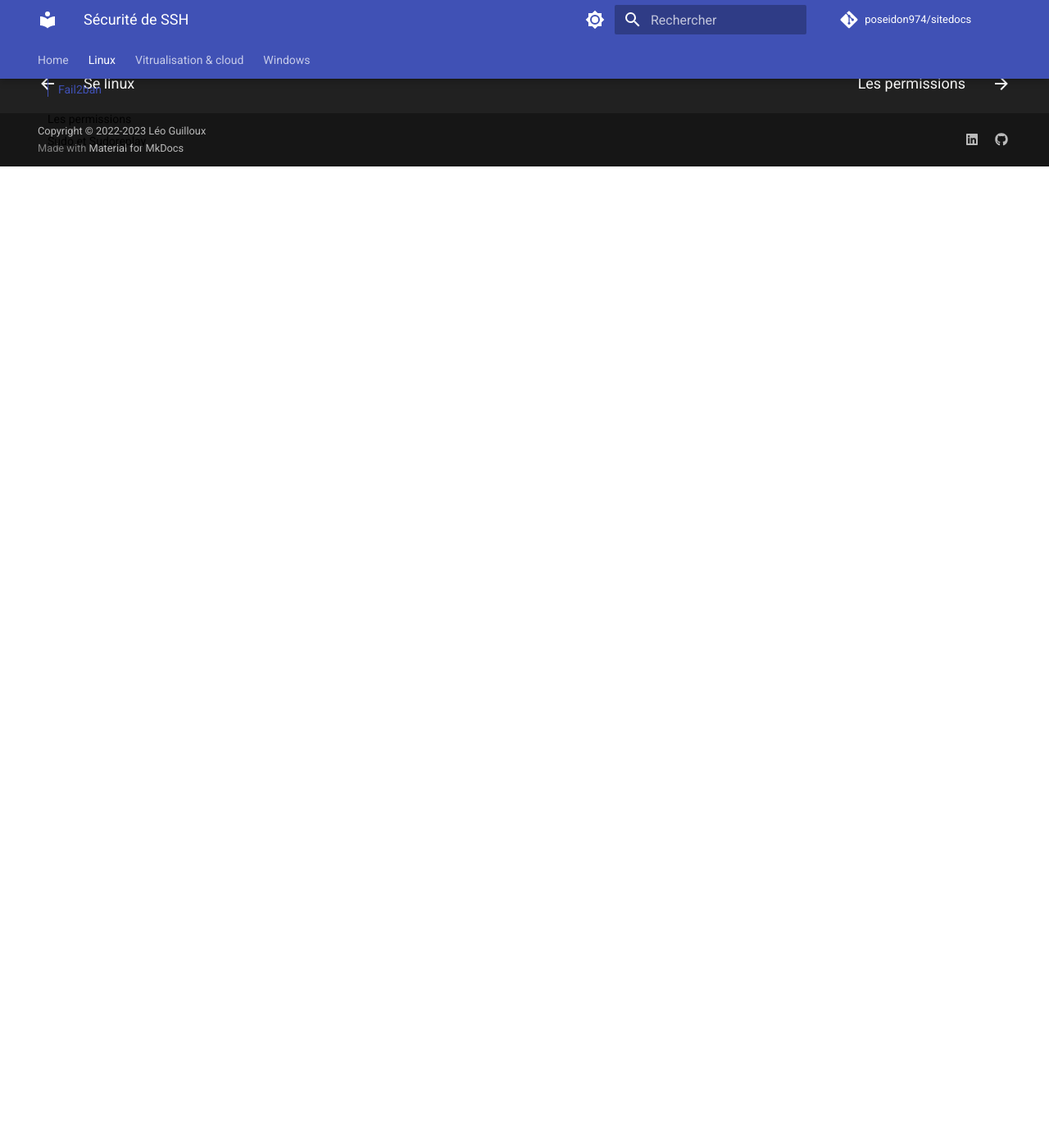
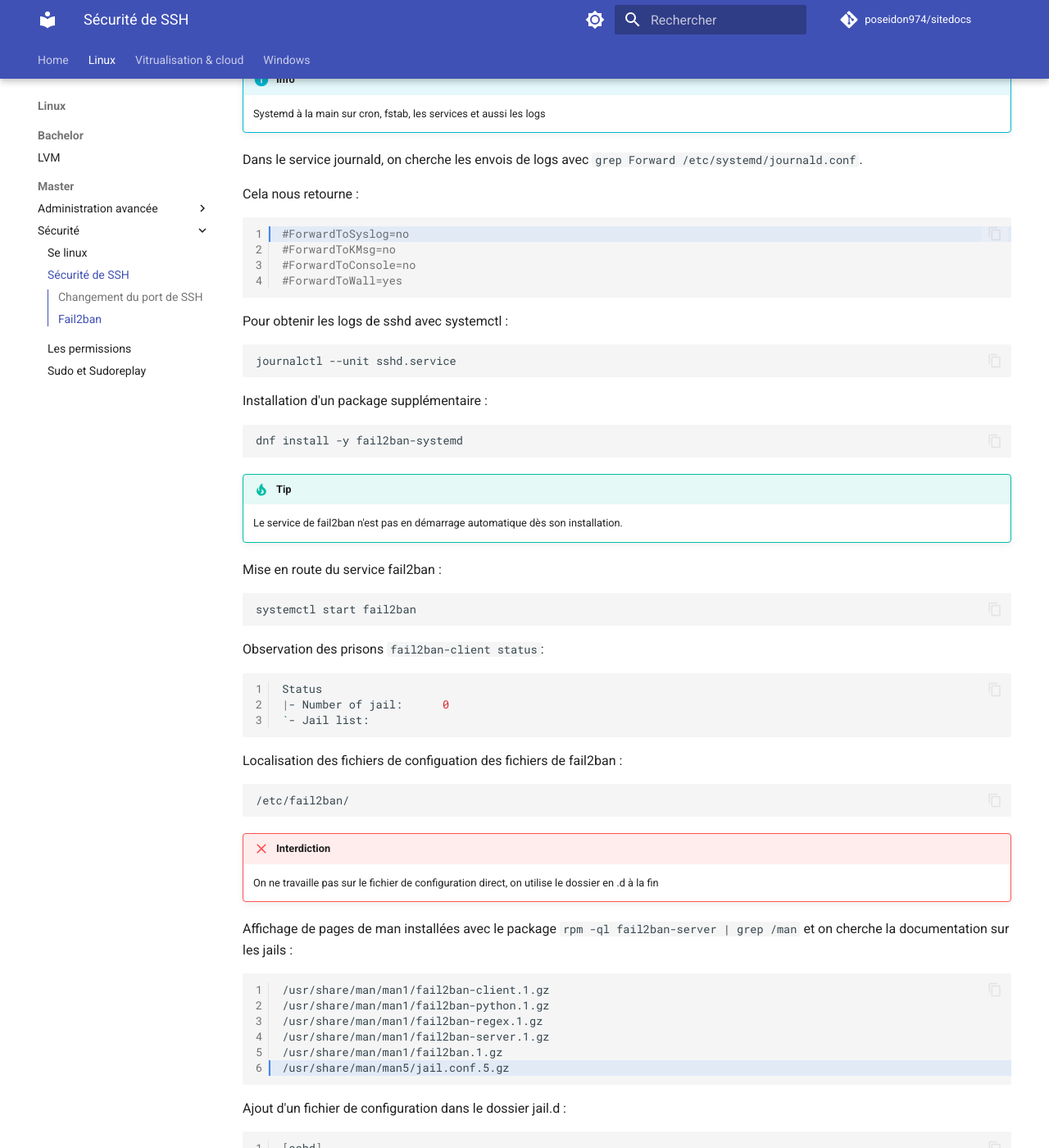
Before and after one commit to poseidon974/sitedocs, an MkDocs documentation site: the page built from docs/Linux/Master/Sécurité/SSH.md, in a window 1280 px wide and 1400 px high, scrolled down 1197 px. Shown: the whole window at 82% size. Built offline with MkDocs 1.6.1 and Material for MkDocs 9.7.7, drawn with Linux system fonts in a browser that asks for light colours; comment, search, counter and statistics services are not loaded; the version menu is left out; some of the changed text lies outside the part shown.

Commit message:
update cours 13/02/2023

````diff
--- a/docs/Linux/Master/Sécurité/SSH.md
+++ b/docs/Linux/Master/Sécurité/SSH.md
@@ -1,6 +1,11 @@
 # Sécurité de SSH
 
 ## Changement du port de SSH
+
+!!!warning
+
+    Cette solution pour sécuriser SSH n'est pas recommandé car cela ne procure pas beaucoup de sécurité
+
 
 Localisation du fichier de configguration de SSH
 
@@ -39,3 +41,115 @@
 ```bash
 dnf install epel-release
 ```
+On cherche le repo `fail2ban` et de quoi il est composé:
+
+```bash linenums="1"
+dnf search fail2ban
+dnf info fail2ban
+```
+
+Installation de bail2ban :
+
+```bash
+dnf install fail2ban-firewalld
+```
+
+!!!info
+    Systemd à la main sur cron, fstab, les services et aussi les logs
+
+Dans le service journald, on cherche les envois de logs avec `grep Forward /etc/systemd/journald.conf`.
+
+Cela nous retourne :
+
+```bash linenums="1" hl_lines="1"
+#ForwardToSyslog=no
+#ForwardToKMsg=no
+#ForwardToConsole=no
+#ForwardToWall=yes
+```
+
+Pour obtenir les logs de sshd avec systemctl :
+
+```bash
+journalctl --unit sshd.service
+```
+
+Installation d'un package supplémentaire :
+
+```bash
+dnf install -y fail2ban-systemd
+```
+
+!!!tip
+    Le service de fail2ban n'est pas en démarrage automatique dès son installation.
+
+Mise en route du service fail2ban :
+
+```bash
+systemctl start fail2ban
+```
+
+Observation des prisons `fail2ban-client status`:
+
+```bash linenums="1"
+Status
+|- Number of jail:      0
+`- Jail list:
+```
+
+Localisation des fichiers de configuation des fichiers de fail2ban :
+
+```bash
+/etc/fail2ban/
+```
+
+!!!failure "Interdiction"
+    On ne travaille pas sur le fichier de configuration direct, on utilise le dossier en .d à la fin
+
+Affichage de pages de man installées avec le package `rpm -ql fail2ban-server | grep /man ` et on cherche la documentation sur les jails :
+
+```bash linenums="1" hl_lines="6"
+/usr/share/man/man1/fail2ban-client.1.gz
+/usr/share/man/man1/fail2ban-python.1.gz
+/usr/share/man/man1/fail2ban-regex.1.gz
+/usr/share/man/man1/fail2ban-server.1.gz
+/usr/share/man/man1/fail2ban.1.gz
+/usr/share/man/man5/jail.conf.5.gz
+```
+
+Ajout d'un fichier de configuration dans le dossier jail.d :
+
+```bash linenums="1"
+[sshd]
+enabled = true
+
+# Mise en place d'un blocage de 30 minutes si il y a 5 essais erronés en 5 minutes
+
+bantime = 1800
+findtime = 300
+maxretry = 5
+```
+
+On restart le service fail2ban :
+
+```bash
+systemctl restart fail2ban.service
+```
+
+On peut observer les jail:
+
+```bash
+fail2ban-client get sshd banned
+```
+
+On déban juste d'un jail avec la commande :
+
+```bash
+fail2ban-cleint set sshd unbanip #ipdelamachine
+```
+
+On déban une ip de toutes les jails:
+
+```bash
+fail2ban-clent unban #ipdelamachine
+```
````
Also changed, not shown: other parts of docs/Linux/Master/Sécurité/SSH.md (+0 -3 lines).
